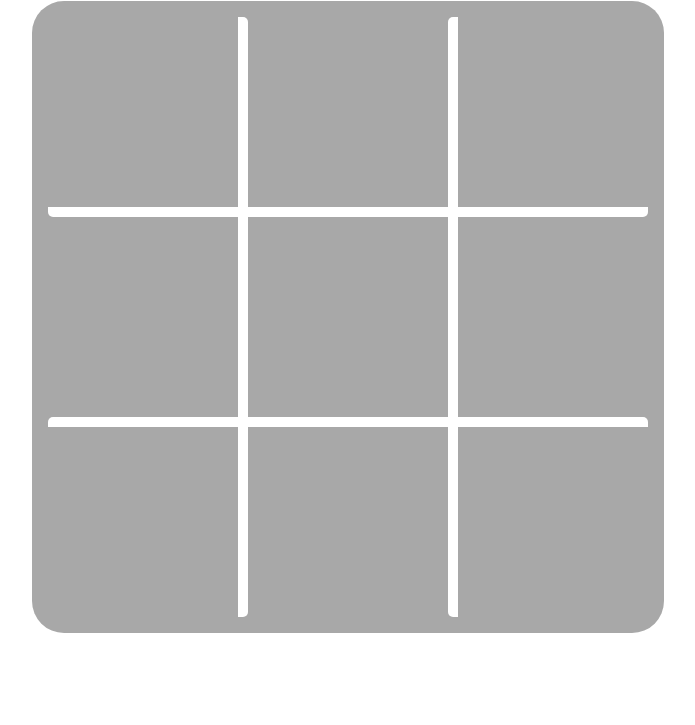
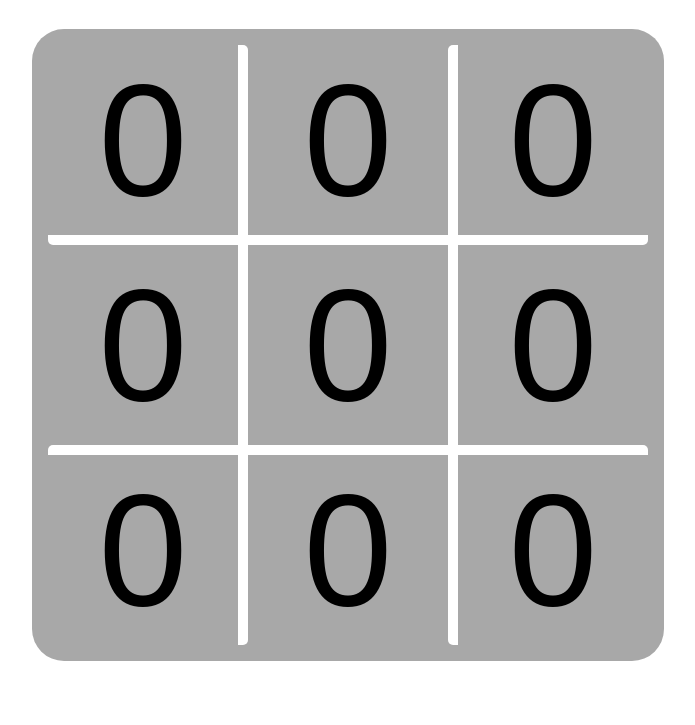
Before and after one commit to enmanuelsabarua/tic-tac-toe, a plain HTML site: page index.html in a window 1280 px wide. Shown: the part 120-845 px from the top of the page, without its empty margins (292-987 px from the left). Before the commit the page ends 817 px from the top, so only its background shows below. Drawn offline with Linux system fonts and the light colour scheme.

Commit message:
Display the game

```diff
--- a/css/styles.css
+++ b/css/styles.css
@@ -18,7 +18,7 @@ h1 {
     padding: 2rem;
 }
 
-.game-container {
+.board {
     margin: 2rem auto;
     width: 600px;
     height: 600px;
@@ -72,3 +72,10 @@ h1 {
     border-left: 10px white solid;
     border-radius: 0 5px;
 }
+
+button {
+    background-color: transparent;
+    font-size: 10rem;
+    border: none;
+    cursor: pointer;
+}
--- a/index.html
+++ b/index.html
@@ -14,18 +14,8 @@
 
     <main class="main">
         <h1>Tic Tac Toe</h1>
-
-        <div class="game-container">
-            <div class="square1 square" data-row="0" data-column="0"></div>
-            <div class="square2 square" data-row="0" data-column="1"></div>
-            <div class="square3 square" data-row="0" data-column="2"></div>
-            <div class="square4 square" data-row="1" data-column="0"></div>
-            <div class="square5 square" data-row="1" data-column="1"></div>
-            <div class="square6 square" data-row="1" data-column="2"></div>
-            <div class="square7 square" data-row="2" data-column="0"></div>
-            <div class="square8 square" data-row="2" data-column="1"></div>
-            <div class="square9 square" data-row="2" data-column="2"></div>
-        </div>
+        <h2 class="turn"></h2>
+        <div class="board"></div>
     </main>
 
     <script src="./js/app.js"></script>
--- a/js/app.js
+++ b/js/app.js
@@ -63,7 +63,7 @@ const GameBoard = (() => {
 
 
 
-const DisplayController = ((
+const GameController = ((
     playerOneName = "Player One",
     playerTwoName = "Player Two"
 ) => {
@@ -187,7 +187,55 @@ const DisplayController = ((
 
     return {
         playRound,
-        getActivePlayer
+        getActivePlayer,
+        getBoard: board.getBoard,
     }
 
 })();
+
+const ScreenController = (() => {
+    const game = GameController;
+    const playerTurnDiv = document.querySelector('.turn');
+    const boardDiv = document.querySelector('.board');
+
+    const updateScreen = () => {
+        boardDiv.textContent = "";
+
+        const board = game.getBoard();
+        const activePlayer = game.getActivePlayer();
+
+        playerTurnDiv.textContent = `${activePlayer.name}'s turn...`;
+
+        let squares = 1;
+        board.forEach((row, rowIndex) => {
+            row.forEach((column, columnIndex) => {
+
+                const squareButton = document.createElement("button");
+                squareButton.classList.add('square');
+                squareButton.classList.add('square');
+
+                squareButton.classList.add(`square${squares}`);
+                squares++;
+
+                squareButton.dataset.row = rowIndex;
+                squareButton.dataset.column = columnIndex;
+
+                squareButton.textContent = column.getValue();
+                boardDiv.appendChild(squareButton);
+            })
+        })
+    }
+
+    function clickHandlerBoard(e) {
+        const selectedRow = e.target.dataset.row;
+        const selectedColumn = e.target.dataset.column;
+
+        if (!selectedRow || !selectedColumn) return;
+
+        game.playRound(selectedRow, selectedColumn);
+        updateScreen();
+    }
+    boardDiv.addEventListener('click', clickHandlerBoard);
+
+    updateScreen();
+})();
```
